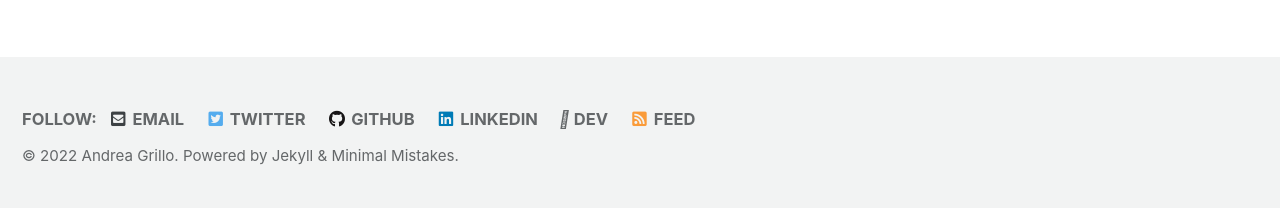
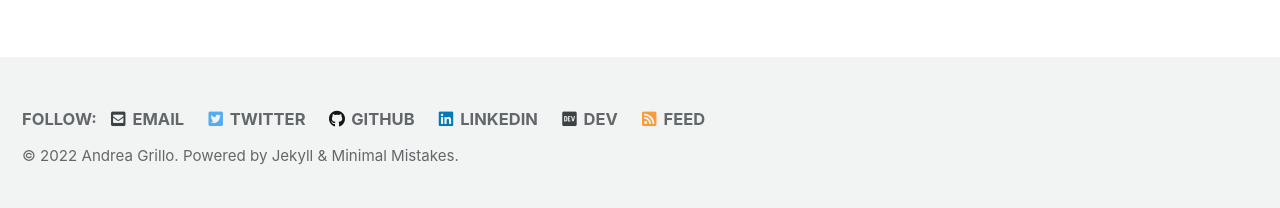
Before and after one commit to andregri/andregri.github.io, a Jekyll site: the page built from _pages/about.md, in a window 1280 px wide. Shown: the part 860-1068 px from the top of the page. Built offline with Jekyll 4.4.1, drawn with Linux system fonts in a browser that asks for light colours; cached includes are drawn as plain includes.

Commit message:
Fix DEV icon

```diff
--- a/_config.yml
+++ b/_config.yml
@@ -130,7 +130,7 @@ author:
       icon: "fab fa-fw fa-linkedin"
       url: "https://www.linkedin.com/in/andrea-grillo-3b439b1a9/"
     - label: "DevTo"
-      icon: "fa-brands fa-dev"
+      icon: "fab fa-fw fa-dev"
       url: "https://dev.to/andreagrillo96"
 
 # Site Footer
@@ -158,7 +158,7 @@ footer:
       icon: "fab fa-fw fa-linkedin"
       url: "https://www.linkedin.com/in/andrea-grillo-3b439b1a9/"
     - label: "DEV"
-      icon: "fa-brands fa-dev"
+      icon: "fab fa-fw fa-dev"
       url: "https://dev.to/andreagrillo96"
 
 
```
